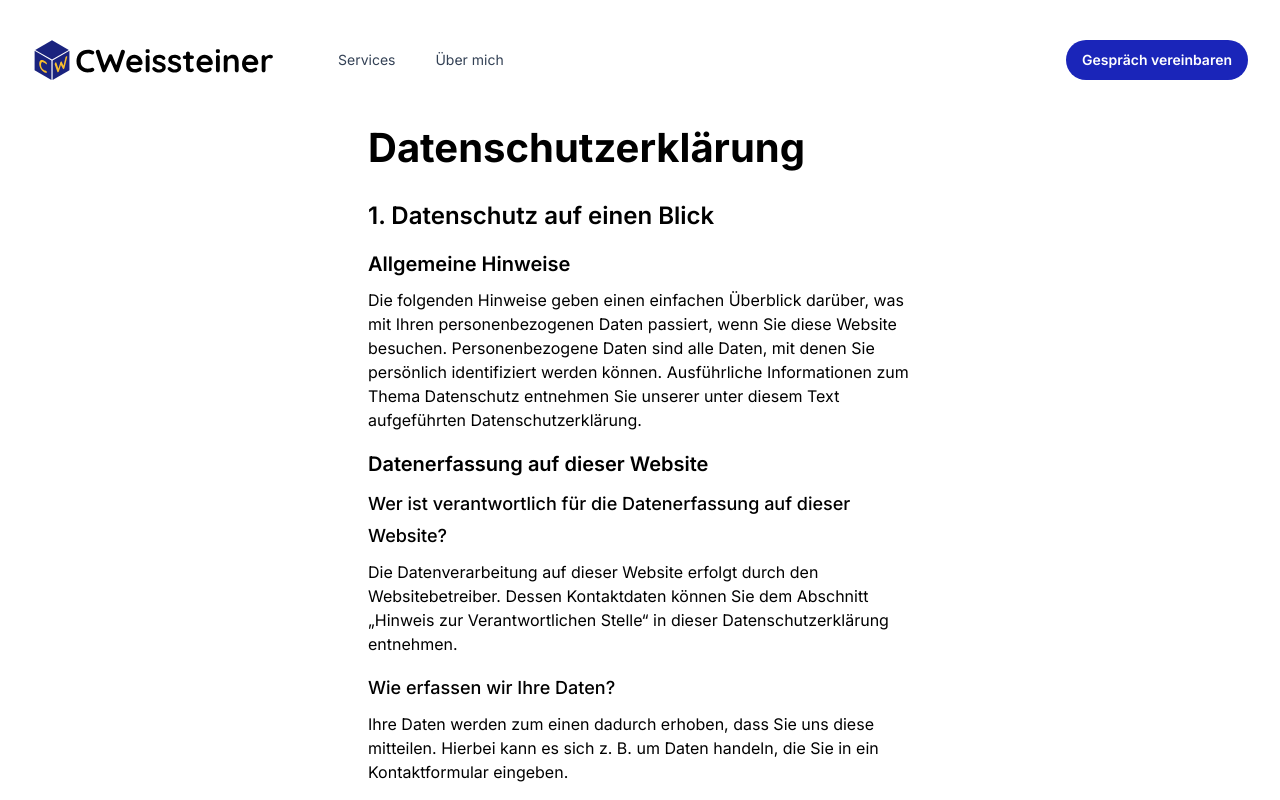
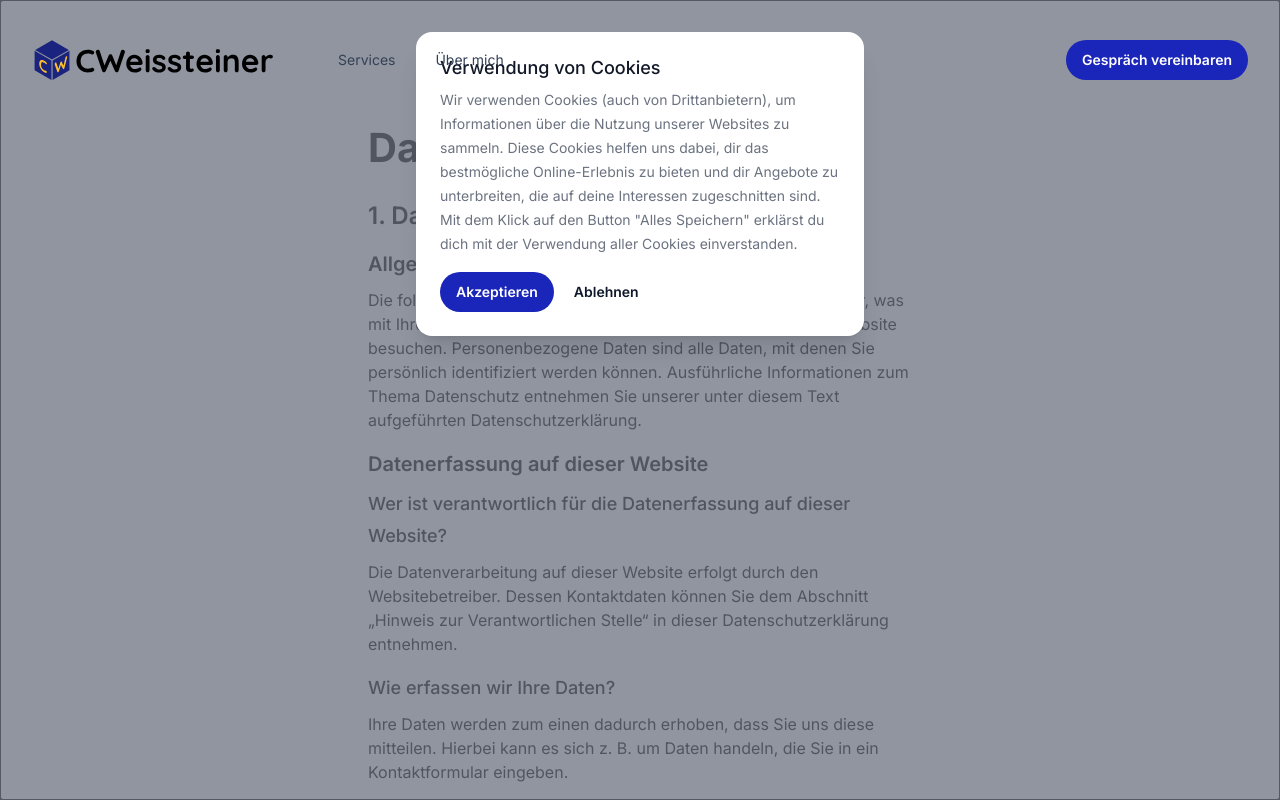
Before and after one commit to theaussie86/weissteiner-apps, a Next.js app: page /datenschutz in a window 1280 px wide. Shown: the top 800 px of the page. Built offline with nearby package versions, Linux system fonts and the light colour scheme; no server answers.

Commit message:
initial setup of cookie consent

```diff
--- a/package.json
+++ b/package.json
@@ -18,6 +18,8 @@
     "@types/react-dom": "^18.3.0",
     "autoprefixer": "^10.4.19",
     "clsx": "^2.1.1",
+    "date-fns": "^3.6.0",
+    "js-cookie": "^3.0.5",
     "next": "^14.2.3",
     "react": "^18.3.1",
     "react-dom": "^18.3.1",
@@ -25,6 +27,7 @@
     "typescript": "^5.4.5"
   },
   "devDependencies": {
+    "@types/js-cookie": "^3.0.6",
     "eslint": "^8.57.0",
     "eslint-config-next": "^14.2.3",
     "prettier": "^3.3.1",
--- a/src/app/layout.tsx
+++ b/src/app/layout.tsx
@@ -3,6 +3,7 @@ import { Inter, Lexend } from 'next/font/google'
 import clsx from 'clsx'
 
 import '@/styles/tailwind.css'
+import CookieConsent from '@/components/CookieConsentBanner'
 
 export const metadata: Metadata = {
   title: {
@@ -39,6 +40,7 @@ export default function RootLayout({
         lexend.variable,
       )}
     >
+      <CookieConsent />
       <body className="flex h-full flex-col">{children}</body>
     </html>
   )
--- /dev/null
+++ b/src/components/CookieConsentBanner.tsx
@@ -0,0 +1,138 @@
+'use client'
+
+import { Fragment, useEffect, useState } from 'react'
+import {
+  Description,
+  Dialog,
+  DialogPanel,
+  DialogTitle,
+  Transition,
+} from '@headlessui/react'
+import Cookies from 'js-cookie'
+import { useRouter } from 'next/navigation'
+import { AppRouterInstance } from 'next/dist/shared/lib/app-router-context.shared-runtime'
+import { Button } from './Button'
+
+const CONSENT_DISPLAY_KEY = 'cookie_consent_shown'
+export const USER_CONSENT_STATUS_KEY = 'cookie_consent_accepted'
+export const USER_CONSENT_DATE_KEY = 'cookie_consent_date'
+const EXPIRE_DATE = 365
+
+export const accept = (router: AppRouterInstance) => {
+  Cookies.set(CONSENT_DISPLAY_KEY, 'true', { expires: EXPIRE_DATE })
+  Cookies.set(USER_CONSENT_STATUS_KEY, 'true', { expires: EXPIRE_DATE })
+  Cookies.set(USER_CONSENT_DATE_KEY, Date.now().toString(), {
+    expires: EXPIRE_DATE,
+  })
+  router.refresh()
+}
+
+export const decline = (router: AppRouterInstance) => {
+  Cookies.set(CONSENT_DISPLAY_KEY, 'true', { expires: EXPIRE_DATE })
+  Cookies.set(USER_CONSENT_STATUS_KEY, 'false', { expires: EXPIRE_DATE })
+  Cookies.set(USER_CONSENT_DATE_KEY, Date.now().toString(), {
+    expires: EXPIRE_DATE,
+  })
+  Cookies.remove(
+    `_ga_${process.env.NEXT_PUBLIC_GA_STREAM_ID?.replace('G-', '')}`,
+  )
+  router.refresh()
+}
+
+const CookieConsent = () => {
+  const [showModal, setShowModal] = useState(false)
+  const router = useRouter()
+
+  const handleAccept = () => {
+    setShowModal(false)
+    accept(router)
+    window.location.reload()
+  }
+
+  const handleDecline = () => {
+    setShowModal(false)
+    decline(router)
+    window.location.reload()
+  }
+
+  useEffect(() => {
+    const alreadyShown = Cookies.get(CONSENT_DISPLAY_KEY) === 'true'
+    setShowModal(!alreadyShown)
+
+    const hasGivenConsent = Cookies.get(USER_CONSENT_STATUS_KEY) === 'true'
+    if (!hasGivenConsent) {
+      Cookies.remove(
+        `_ga_${process.env.NEXT_PUBLIC_GA_STREAM_ID?.replace('G-', '')}`,
+      )
+    }
+  }, [])
+
+  return (
+    <Transition
+      show={showModal}
+      as={Fragment}
+      enter="duration-200 ease-out"
+      enterFrom="opacity-0"
+      enterTo="opacity-100"
+      leave="duration-300 ease-out"
+      leaveFrom="opacity-100"
+      leaveTo="opacity-0"
+    >
+      <Dialog
+        as="div"
+        className="fixed inset-0 z-10 overflow-y-auto"
+        onClose={() => setShowModal(false)}
+      >
+        <div className="fixed inset-0 bg-gray-500 bg-opacity-75 transition-opacity" />
+        <div className="min-h-screen px-4 text-center">
+          {/* <span
+            className="inline-block h-screen align-middle"
+            aria-hidden="true"
+          >
+            &#8203;
+          </span> */}
+          <DialogPanel className="my-8 inline-block w-full max-w-md transform overflow-hidden rounded-2xl bg-white p-6 text-left align-middle shadow-xl transition-all">
+            <DialogTitle
+              as="h3"
+              className="text-lg font-medium leading-6 text-gray-900"
+            >
+              Verwendung von Cookies
+            </DialogTitle>
+            <Description className="mt-2">
+              <p className="text-sm text-gray-500">
+                Wir verwenden Cookies (auch von Drittanbietern), um
+                Informationen über die Nutzung unserer Websites zu sammeln.
+                Diese Cookies helfen uns dabei, dir das bestmögliche
+                Online-Erlebnis zu bieten und dir Angebote zu unterbreiten, die
+                auf deine Interessen zugeschnitten sind. Mit dem Klick auf den
+                Button "Alles Speichern" erklärst du dich mit der Verwendung
+                aller Cookies einverstanden.
+              </p>
+            </Description>
+
+            <div className="mt-4 flex gap-x-1">
+              <Button
+                color="primary"
+                type="button"
+                className="font-normal"
+                onClick={handleAccept}
+              >
+                Akzeptieren
+              </Button>
+              <Button
+                type="button"
+                color="white"
+                onClick={handleDecline}
+                className="font-normal"
+              >
+                Ablehnen
+              </Button>
+            </div>
+          </DialogPanel>
+        </div>
+      </Dialog>
+    </Transition>
+  )
+}
+
+export default CookieConsent
--- /dev/null
+++ b/src/components/CookieConsentStatus.tsx
@@ -0,0 +1,59 @@
+'use client'
+
+import Cookies from 'js-cookie'
+import {
+  USER_CONSENT_DATE_KEY,
+  USER_CONSENT_STATUS_KEY,
+  accept,
+  decline,
+} from './CookieConsentBanner'
+import { useEffect, useState } from 'react'
+import { useRouter } from 'next/navigation'
+import { formatDate } from 'date-fns'
+import { Button } from './Button'
+
+export default function ConsentStatus() {
+  const [status, setStatus] = useState('')
+  const [consent, setConsent] = useState(false)
+  const router = useRouter()
+
+  const handleDecline = () => {
+    setConsent(false)
+    decline(router)
+  }
+  const handleAccept = () => {
+    accept(router)
+    setConsent(true)
+  }
+
+  useEffect(() => {
+    const hasGivenConsent = Cookies.get(USER_CONSENT_STATUS_KEY) === 'true'
+    setConsent(hasGivenConsent)
+
+    const dateStr = Cookies.get(USER_CONSENT_DATE_KEY)
+
+    if (!dateStr)
+      return hasGivenConsent
+        ? setStatus('Einwilligung akzeptiert')
+        : setStatus('Einwilligung abgelehnt')
+
+    const date = new Date(parseInt(dateStr))
+    const formattedDate = formatDate(date, 'PPpp')
+    return hasGivenConsent
+      ? setStatus(`Einwilligung akzeptiert am ${formattedDate}`)
+      : setStatus(`Einwilligung abgelehnt am ${formattedDate}`)
+  }, [consent])
+
+  return (
+    <p className="text-lg">
+      {status}
+      <Button
+        type="button"
+        onClick={consent ? handleDecline : handleAccept}
+        className="ml-4"
+      >
+        {consent ? 'Ablehnen' : 'Akzeptieren'}
+      </Button>
+    </p>
+  )
+}
```
Also changed, not shown: 1 other file (tests, documents, lock files or other folders).
